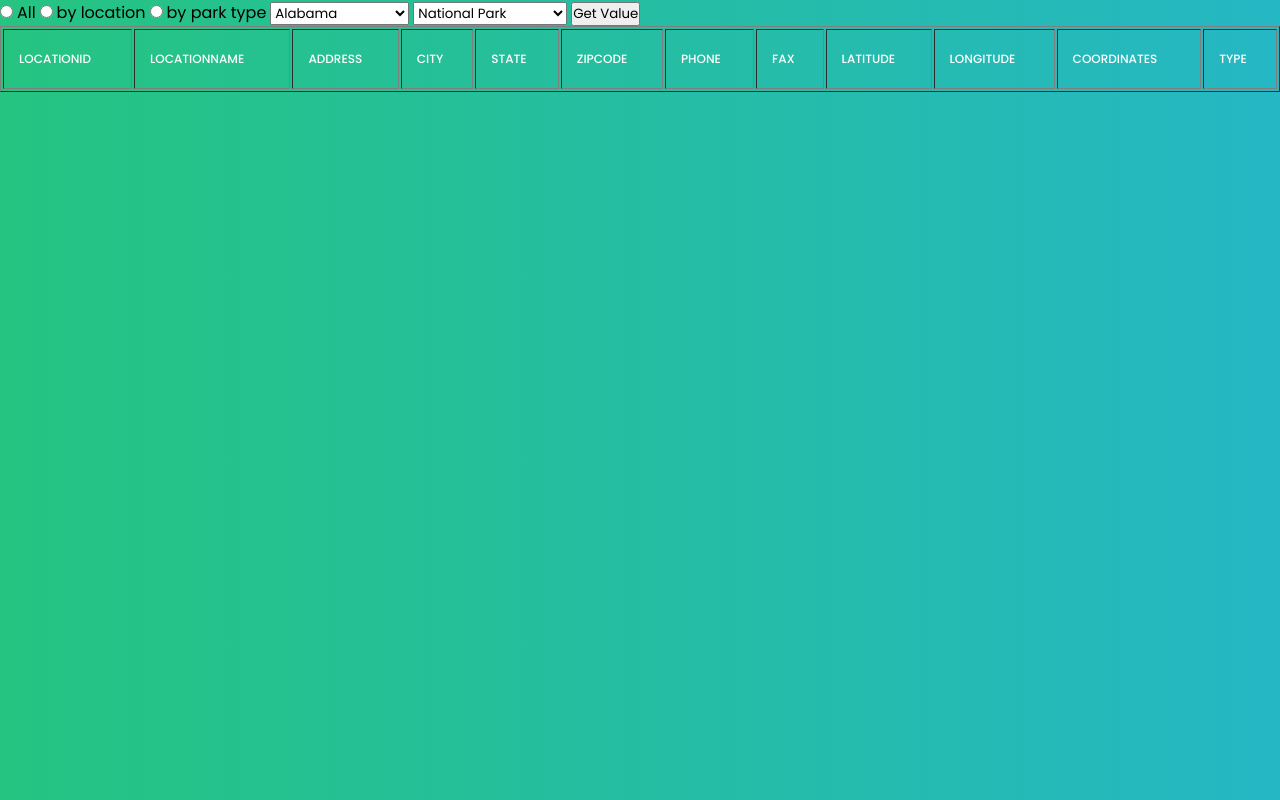
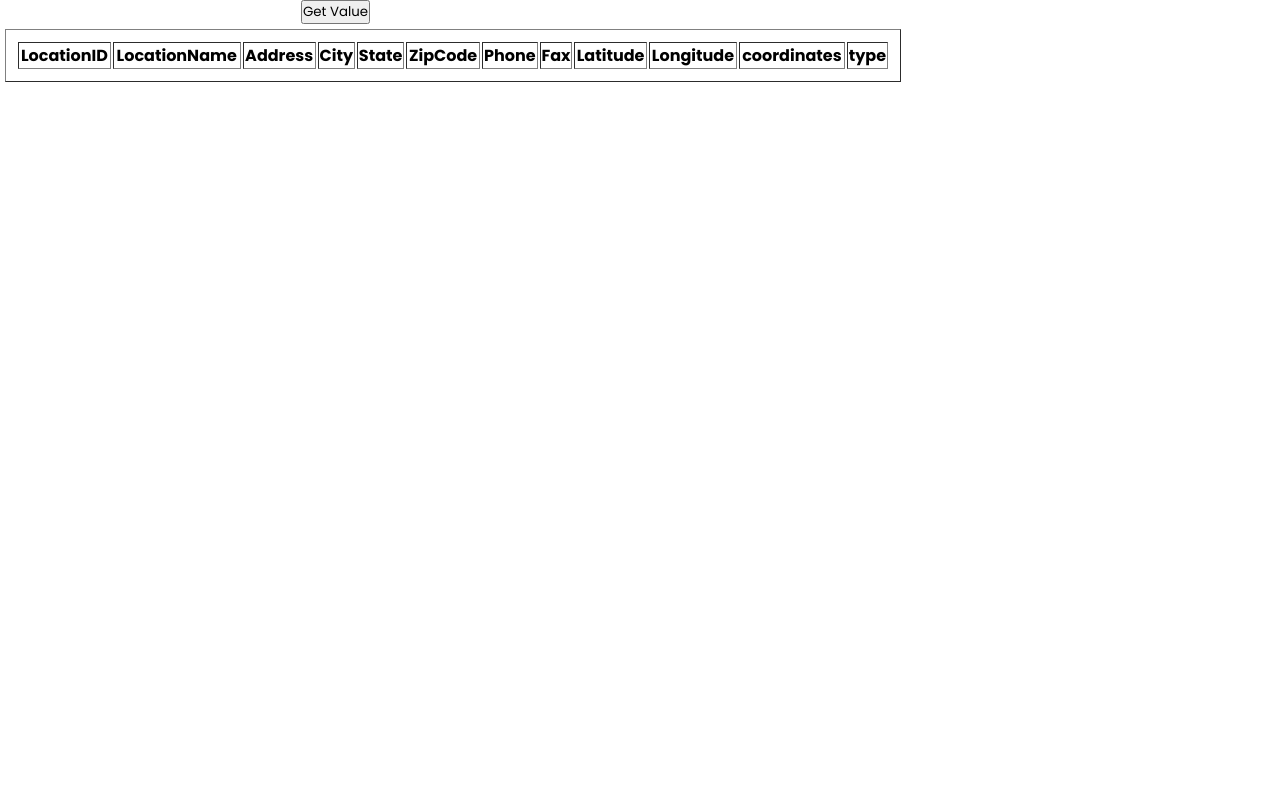
Before and after one commit to khanimhumbatovagit/Capstone-2, a plain HTML site: page html/nationalParkSearcPage.html in a window 1280 px wide. Both pictures are taken after a click on the button "Get Value". Drawn offline with Linux system fonts and the light colour scheme.

Commit message:
add function for to hide dropdown menu

```diff
--- a/css/style.css
+++ b/css/style.css
@@ -203,7 +203,7 @@ header .logo {
 
 /*------------------National Park Search Page ----------------------------------------*/
 
-  table{
+  /* table{
     width:100%;
 
   }
@@ -233,3 +233,4 @@ header .logo {
     color: #fff;
     border-bottom: solid 1px rgba(255,255,255,0.1);
   }
+   */
--- a/html/nationalParkSearcPage.html
+++ b/html/nationalParkSearcPage.html
@@ -13,8 +13,8 @@
 <body>
     <style>
         body {
-            background: -webkit-linear-gradient(left, #25c481, #25b7c4);
-            background: linear-gradient(to right, #25c481, #25b7c4);
+
+
             font-family: 'Roboto', sans-serif;
         }
 
@@ -23,19 +23,16 @@
         }
     </style>
 
-    <input type="radio" name="test">
-    <label for="test">All</label>
-    <input type="radio" name="test">
-    <label for="test">by location</label>
-    <input type="radio" name="test" id="mypark">
-    <label for="test">by park type</label>
 
-    <select name="myLocation" id="myLocation" onChange="getLocation()"></select>
+
+
+    <select name="myLocation" id="myLocation" onChange="getLocation()" ></select>
     <select name="type" id="type" onChange="getType()"></select>
+
     <button id="mybtn">Get Value</button>
     <ul id="myList" style="display: flex; visibility: hidden;">
     </ul>
-    <table id="table" border="1">
+    <table id="table" border="1" style="width: 70%; margin: 5px; padding: 10px;">
         <thead>
             <th>LocationID</th>
             <th>LocationName</th>
--- a/scripts/park.js
+++ b/scripts/park.js
@@ -3,13 +3,28 @@ var namesInputs = document.getElementsByName("test");
 
 var btn = document.getElementById("mybtn");
 btn.addEventListener("click", function () {
-  if (namesInputs[0].checked) {
-    GetAllData();
-    //    list.style.visibility="hidden";
-  } else if (namesInputs[1].checked) {
-    // list.style.visibility="visible";
-  }
+
+
+  // let all = document.getElementById("all");
+  // let state = document.getElementById("myLocation");
+  // console.log(state)
+  // let searchType = document.getElementById("type");
+  // console.log(searchType);
+  // if (all.checked) {
+  //   state.style.hidden = true;
+  //   searchType.style.hidden = true;
+  // }
 });
+
+// function fun() {
+//   let all = document.getElementById("all");
+//   let state = document.getElementById("myLocation");
+//   let searchType = document.getElementById("type");
+//   if (all.checked) {
+//     state.style.visibility = "hidden";
+//     searchType.style.visibility = "hidden";
+//   }
+// }
 
 //for parkType
 
@@ -82,8 +97,20 @@ function GetAllData() {
     tr.appendChild(td12);
 
     table.appendChild(tr);
+
+
   }
+
+
 }
+
+var mybtn2 = document.getElementById("mybtn");
+mybtn2.addEventListener("click", function () {
+  var mylocated = document.getElementById("myLocation");
+  var mytyped = document.getElementById("type");
+  mylocated.style.visibility = "hidden";
+  mytyped.style.visibility = "hidden";
+});
 
 //----------------------searc for location----------------------------//
 
@@ -250,3 +277,14 @@ function getType() {
 
   GetAllFilteredType(value);
 }
+
+
+//-------------//////--------------------------
+
+var mybtn2 = document.getElementById("mybtn");
+mybtn2.addEventListener("click", function () {
+  var mylocated = document.getElementById("myLocation");
+  var mytyped = document.getElementById("type");
+  mylocated.style.visibility = "hidden";
+  mytyped.style.visibility = "hidden";
+});
```
Also changed, not shown: index.html (renamed from html/homePage.html, +2 -2 lines).
